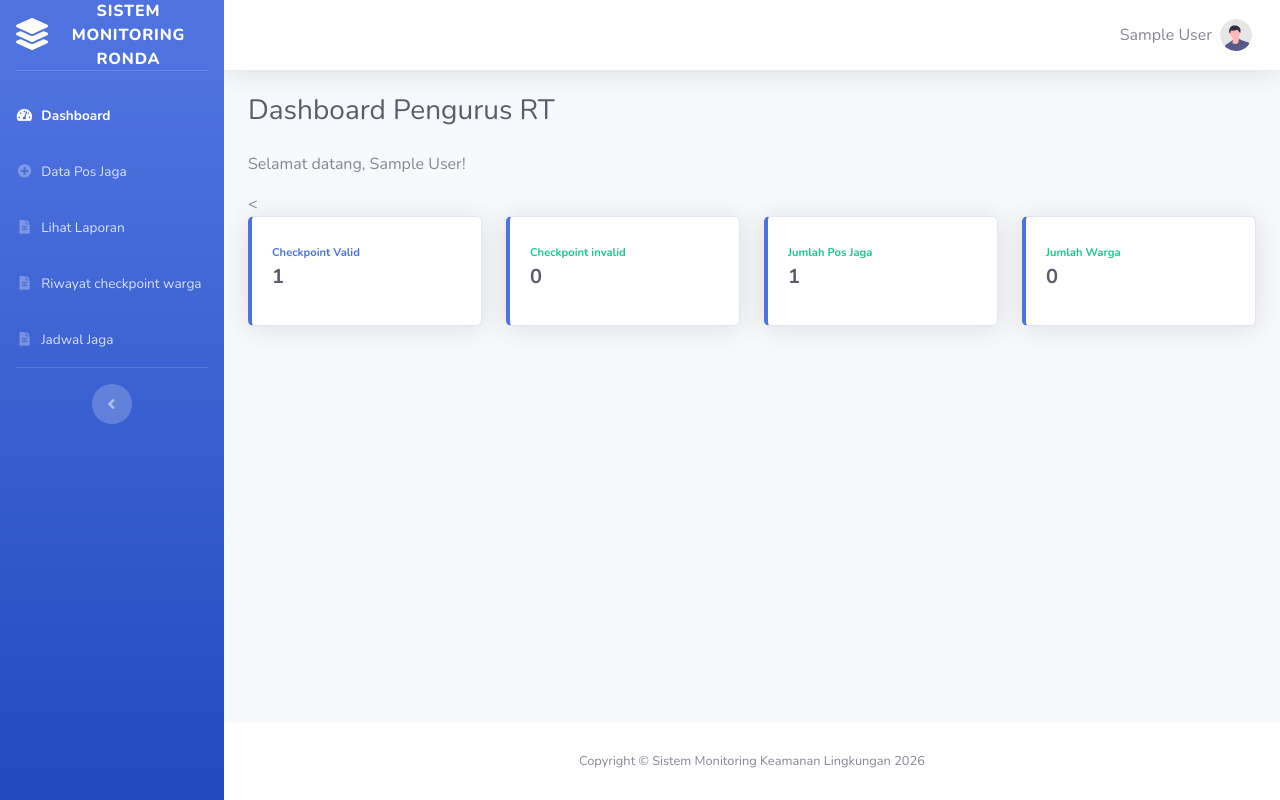
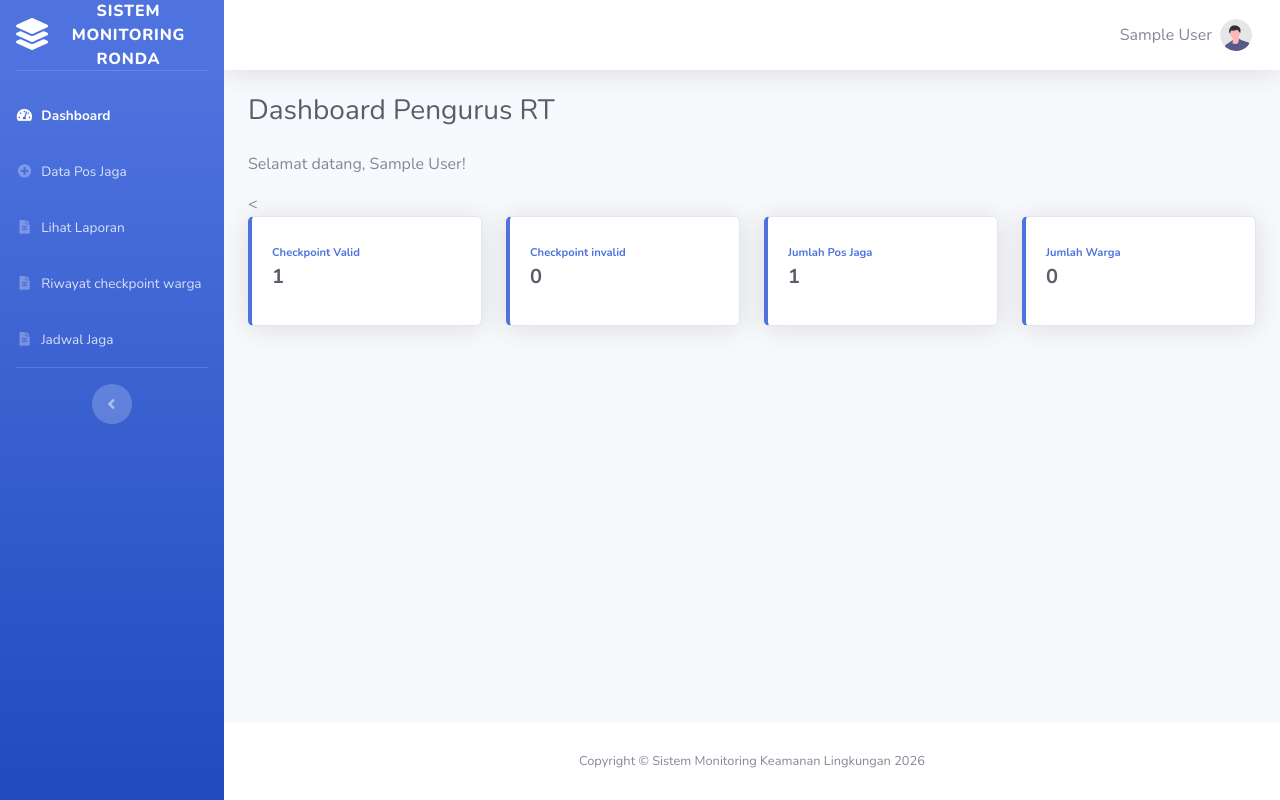
Before and after one commit to Wahjoe45/Sistem-Monitoring-Siskamling-Geofencing, a Laravel app: page /pengurus in a window 1280 px wide. Run offline with Laravel 12, Linux system fonts and the light colour scheme; a user stored in the database is signed in; tables that the repository leaves empty hold one stand-in row (values such as "Sample post"); parts of the project's set-up code (start-up, migrations or seed data) failed here and were passed over.

Commit message:
perbaikan minor tampilan

```diff
--- a/resources/views/pengurus/viewpengurus.blade.php
+++ b/resources/views/pengurus/viewpengurus.blade.php
@@ -66,7 +66,7 @@
         <div class="col-md-6 col-xl-3 mb-4">
             <div class="card border-left-primary shadow py-2">
                 <div class="card-body">
-                    <div class="text-xs font-weight-bold text-success mb-1">
+                    <div class="text-xs font-weight-bold text-primary mb-1">
                         Checkpoint invalid
                     </div>
                     <div class="h5 font-weight-bold text-gray-800">
@@ -79,7 +79,7 @@
         <div class="col-md-6 col-xl-3 mb-4">
             <div class="card border-left-primary shadow py-2">
                 <div class="card-body">
-                    <div class="text-xs font-weight-bold text-success mb-1">
+                    <div class="text-xs font-weight-bold text-primary mb-1">
                         Jumlah Pos Jaga
                     </div>
                     <div class="h5 font-weight-bold text-gray-800">
@@ -92,7 +92,7 @@
         <div class="col-md-6 col-xl-3 mb-4">
             <div class="card border-left-primary shadow py-2">
                 <div class="card-body">
-                    <div class="text-xs font-weight-bold text-success mb-1">
+                    <div class="text-xs font-weight-bold text-primary mb-1">
                         Jumlah Warga
                     </div>
                     <div class="h5 font-weight-bold text-gray-800">
```
Also changed, not shown: resources/views/warga/viewwarga.blade.php (+4 -4 lines).
